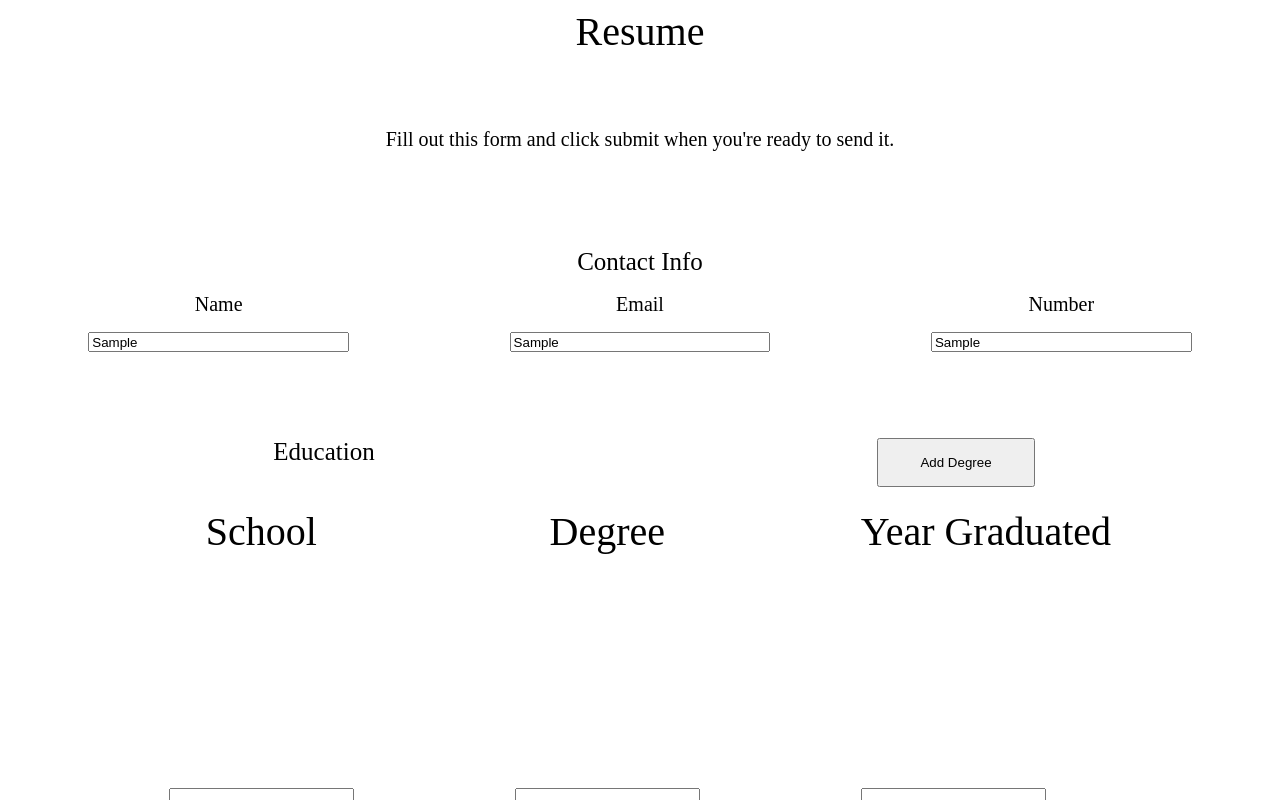
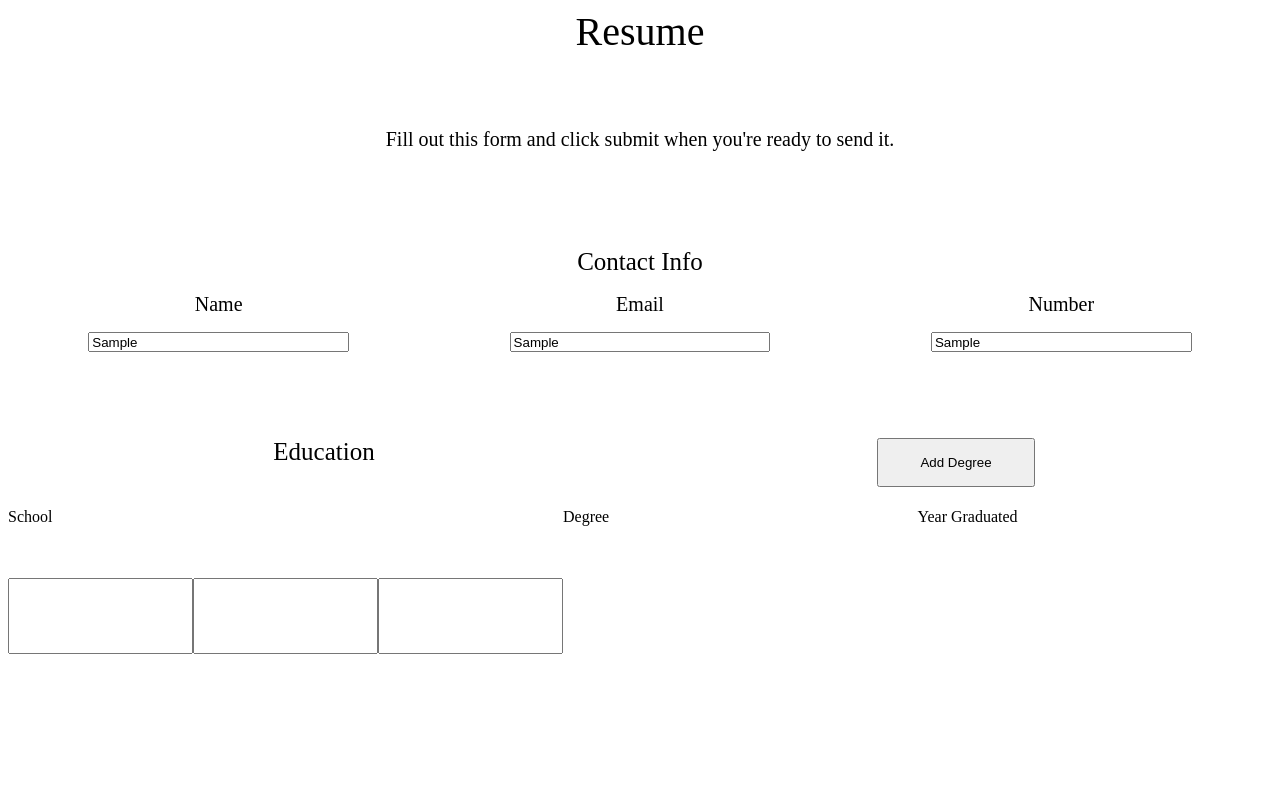
Before and after one commit to Stephens37/cv-application, a React (Vite) app: page / in a window 1280 px wide. Both pictures are taken after typing "Sample", "Sample", "Sample" into the empty fields and a click on the button "Add Degree". Shown: the top 800 px of the page. Built offline with nearby package versions, Linux system fonts and the light colour scheme.

Commit message:
'Have edu/job inputs without duplicate titles'

```diff
--- a/src/components/edu-info.css
+++ b/src/components/edu-info.css
@@ -28,6 +28,8 @@
 
 .eduArea {
     display: grid;
+    grid-template-columns: repeat(3, 1fr);
+    grid-template-rows: repeat(4, 1fr);
 }
 
 .eduInfo {
--- a/src/components/edu-info.jsx
+++ b/src/components/edu-info.jsx
@@ -8,21 +8,23 @@ import { useState } from 'react'
     - all info will lay itself out within grid containers
     by having the class of each section be within a grid-column
 */
+
+function EduTitles () {
+    return (
+        <>
+            <div className='eduInputTitle school schoolTitle'>School</div>
+            <div className='eduInputTitle degree degreeTitle'>Degree</div>
+            <div className='eduInputTitle year yearTitle'>Year Graduated</div>
+        </>
+    )
+}
+
 function EduInfo () {
     return (
     <div className='eduInfo'>
-        <div className='inputContainer'>
-            <div className='inputTitle school schoolTitle'>School</div>
-            <input type='text' className='school schoolInput eduInput'></input>
-        </div>
-        <div className='inputContainer'>
-            <div className='inputTitle degree degreeTitle'>Degree</div>
-            <input type='text' className='degree degreeInput eduInput'></input>
-        </div>
-        <div className='inputContainer'>
-            <div className='inputTitle year yearTitle'>Year Graduated</div>
-            <input type='text' className='year yearInput eduInput'></input>
-        </div>
+        <input type='text' className='school schoolInput eduInput'></input>
+        <input type='text' className='degree degreeInput eduInput'></input>
+        <input type='text' className='year yearInput eduInput'></input>
     </div>
     )
 }
@@ -35,18 +37,39 @@ function EduArea ({children}) {
     )
 }
 
+/*
+    function DisplayTitles () {
+    const [prev, new] = useState(nodisplay)
+    const displayGrid = () => {
+            new(display)
+        }
+    }
+*/
+
 export default function EduSection () {
+    const styles = {
+        dontDisplayTitles: {
+            display: 'none'
+        }
+    }
     const [eduInfoList, setEduInfoList] = useState([])
+    const [titleDisplay, setTitleDisplay] = useState(<div className='noDisplay' style={styles.dontDisplayTitles}></div>)
+    const generateKey = (pre) => {
+        return `${pre}_${new Date().getTime()}`
+    }
     const handleClick = () => {
-        console.log(eduInfoList.value)
-        setEduInfoList([...eduInfoList, <EduInfo key={eduInfoList.value} />])
+        setEduInfoList([...eduInfoList, <EduInfo key={generateKey('edu')} />])
+        setTitleDisplay(<EduTitles></EduTitles>)
     }
     return (
         <div className='eduGrid'>
             <div className='eduExp'>Education</div>
             <button className='addDegree' onClick={handleClick}>Add Degree</button>
             <div className='eduAreaGridChild'>
-                <EduArea>{eduInfoList}</EduArea>
+                <EduArea>
+                    {titleDisplay}
+                    {eduInfoList}
+                </EduArea>
             </div>
         </div>
     )
--- a/src/components/job-info.jsx
+++ b/src/components/job-info.jsx
@@ -23,29 +23,27 @@ function TimeWorked () {
         </>
     )
 }
+
+function JobTitles () {
+    return (
+        <>
+            <div className='jobInputTitle company companyTitle'>Company</div>
+            <div className='jobInputTitle position positionTitle'>Position Title</div>
+            <div className='jobInputTitle responsibilities respTitle'>Main Responsibilities</div>
+            <div className='jobInputTitle timeWorked startTitle'>Start Date</div>
+            <div className='jobInputTitle timeWorked endTitle'>End Date</div>
+        </>
+    )
+}
+
 function JobInfo () {
     return (
         <div className='jobInfo'>
-            <div className='inputContainer'>
-                <div className='inputTitle company companyTitle'>Company</div>
-                <input type='text' className='company companyInput jobInput'></input>
-            </div>
-            <div className='inputContainer'>
-                <div className='inputTitle position positionTitle'>Position Title</div>
-                <input type='text' className='position positionInput jobInput'></input>
-            </div>
-            <div className='inputContainer'>
-                <div className='inputTitle responsibilities respTitle'>Main Responsibilities</div>
-                <input type='text' className='responsibilities respInput jobInput'></input>
-            </div>
-            <div className='inputContainer timeWorkedGrid'>
-                <div className='startDateGrid'>
-                    <div className='inputTitle timeWorked startTitle'>Start Date</div>
-                    <TimeWorked className='timeWorked startTime jobInput startTimeInput'></TimeWorked>
-                    <div className='inputTitle timeWorked endTitle'>End Date</div>
-                    <TimeWorked className='timeWorked endTime jobInput endTimeInput'></TimeWorked>
-                </div>
-            </div>
+            <input type='text' className='company companyInput jobInput'></input>
+            <input type='text' className='position positionInput jobInput'></input>
+            <input type='text' className='responsibilities respInput jobInput'></input>
+            <TimeWorked className='timeWorked startTime jobInput startTimeInput'></TimeWorked>
+            <TimeWorked className='timeWorked endTime jobInput endTimeInput'></TimeWorked>
         </div>
     )
 }
@@ -63,19 +61,29 @@ function JobArea ({children}) {
 */
 
 export default function JobSection () {
+    const styles = {
+        dontDisplayTitles: {
+            display: 'none'
+        }
+    }
     const [jobInfoList, setJobInfoList] = useState([])
+    const [titleDisplay, setTitleDisplay] = useState(<div className='noDisplay' style={styles.dontDisplayTitles}></div>)
     const generateKey = (pre) => {
         return `${pre}_${new Date().getTime()}`
     }
     const handleClick = () => {
         setJobInfoList([...jobInfoList, <JobInfo key={generateKey('job')} />])
+        setTitleDisplay(<JobTitles></JobTitles>)
     }
     return (
         <div className='jobGrid'>
             <div className='practicalExp'>Practical Experience</div>
             <button className='addPosition' onClick={handleClick}>Add Position</button>
             <div className='jobAreaGridChild'>
-                <JobArea>{jobInfoList}</JobArea>
+                <JobArea>
+                    {titleDisplay}
+                    {jobInfoList}
+                </JobArea>
             </div>
         </div>
     )
```
